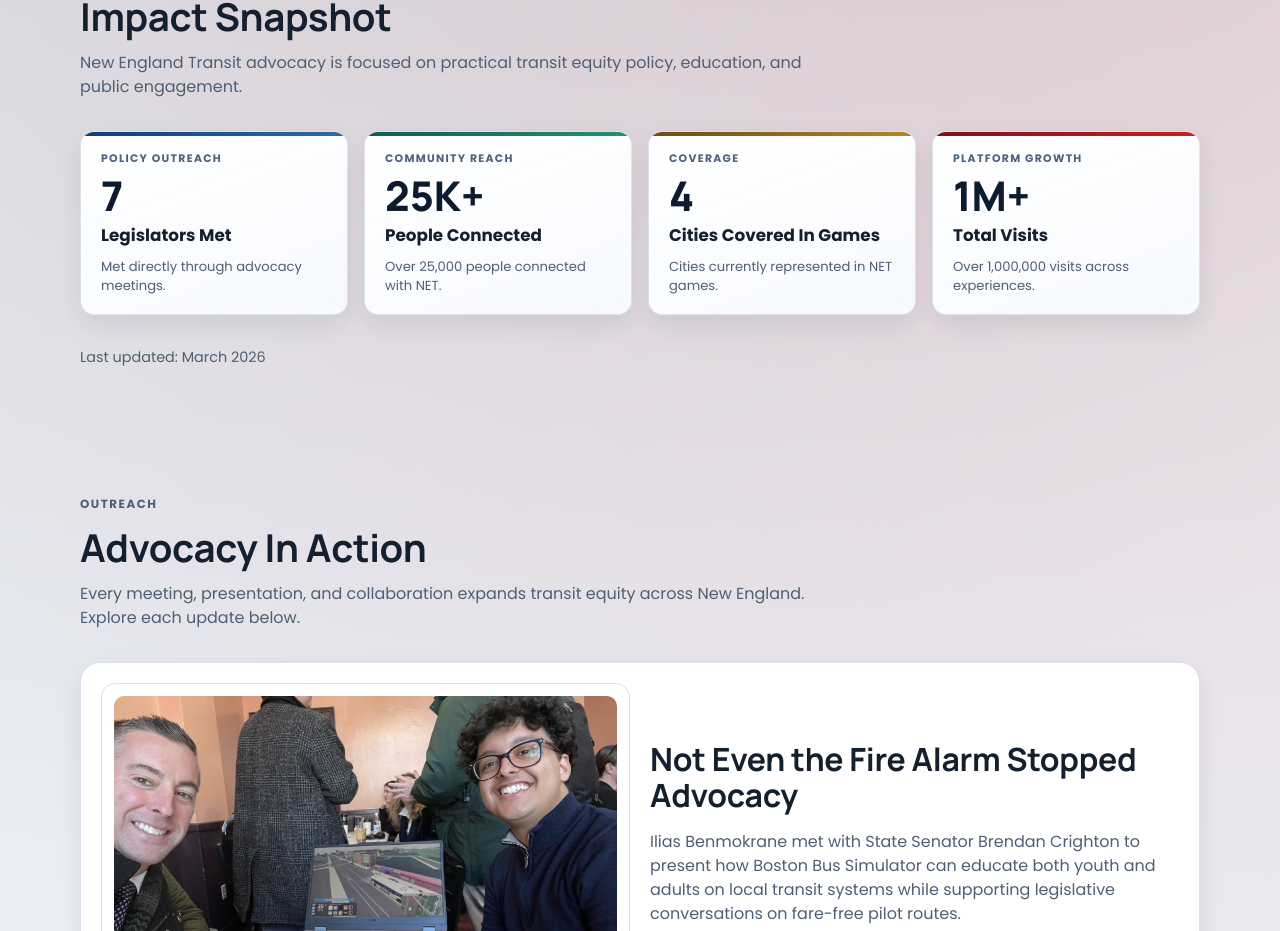
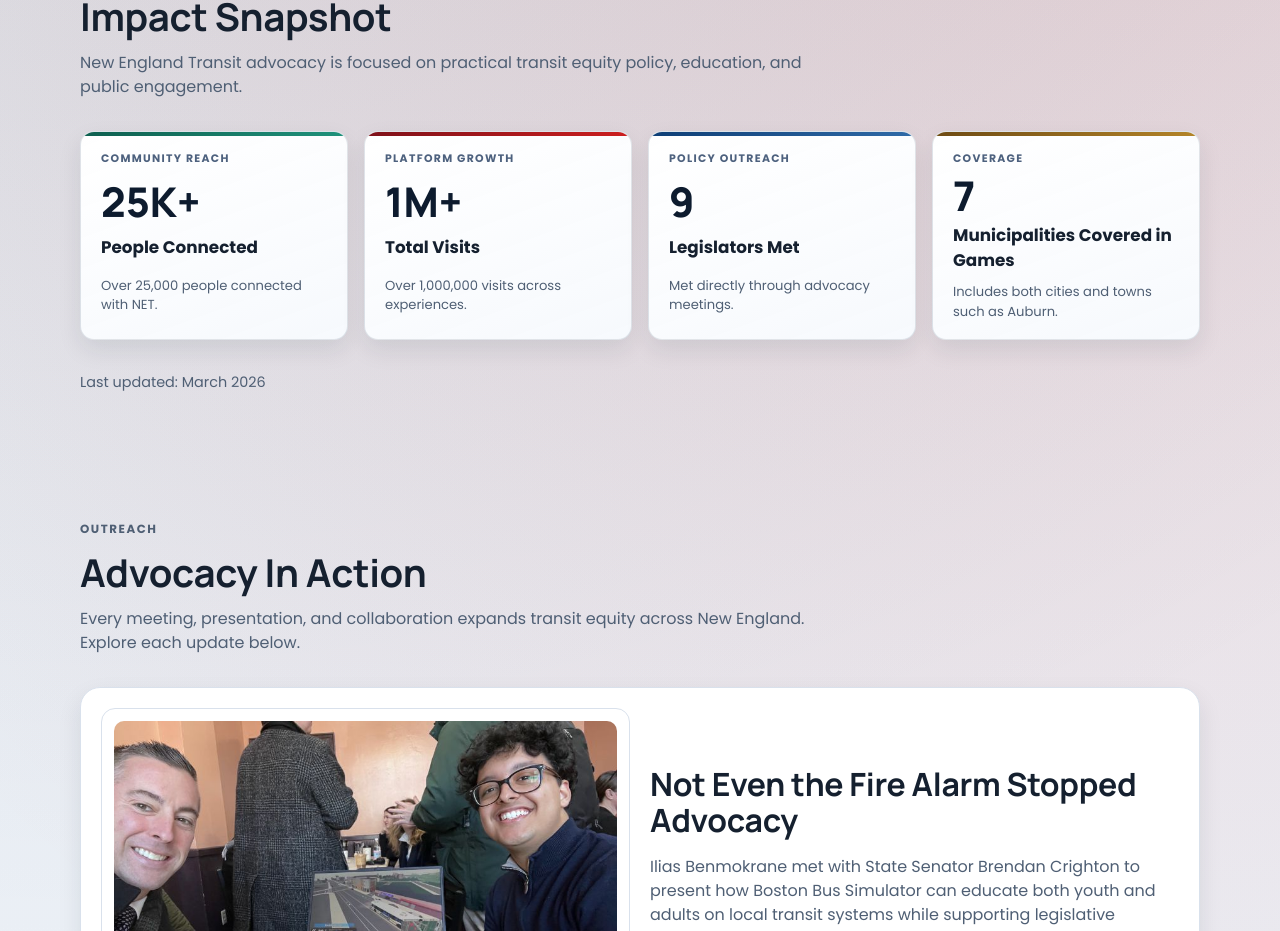
Before and after one commit to agentoddview/netadvocacy, a React (Vite) app: page / in a window 1280 px wide. Shown: the part 800-1731 px from the top of the page. Built offline with nearby package versions, Linux system fonts and the light colour scheme.

Commit message:
asasdasd

```diff
--- a/src/data/siteContent.ts
+++ b/src/data/siteContent.ts
@@ -63,28 +63,28 @@ export const siteContent: SiteContent = {
   },
   metrics: [
     {
-      id: 'legislators',
-      value: '7',
-      label: 'Legislators Met',
-      note: 'Met directly through advocacy meetings.',
-    },
-    {
       id: 'residents',
       value: '25K+',
       label: 'People Connected',
       note: 'Over 25,000 people connected with NET.',
     },
     {
-      id: 'cities',
-      value: '4',
-      label: 'Cities Covered In Games',
-      note: 'Cities currently represented in NET games.',
-    },
-    {
       id: 'visits',
       value: '1M+',
       label: 'Total Visits',
       note: 'Over 1,000,000 visits across experiences.',
+    },
+    {
+      id: 'legislators',
+      value: '9',
+      label: 'Legislators Met',
+      note: 'Met directly through advocacy meetings.',
+    },
+    {
+      id: 'cities',
+      value: '7',
+      label: 'Municipalities Covered in Games',
+      note: 'Includes both cities and towns such as Auburn.',
     },
   ],
   posts: [
```
